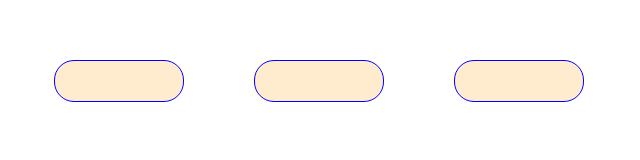
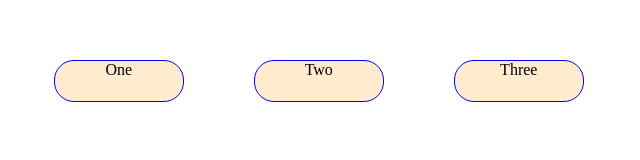
Before and after one commit to YouGoDevs/Sexy-UI, a React (Create React App) app: page / in a window 1280 px wide. Shown: the part 148-308 px from the top of the page, without its empty margins (327-967 px from the left). Built offline with nearby package versions, Linux system fonts and the light colour scheme.

Commit message:
updated children props in wrapper components

```diff
--- a/src/packages/tabs/src/wrappers/ContentWrapper.tsx
+++ b/src/packages/tabs/src/wrappers/ContentWrapper.tsx
@@ -3,7 +3,7 @@ import React from 'react'
 export const ContentWrapper = ({children}: any) => {
   return (
     <div>
-
+      {children}
     </div>
   )
 }
--- a/src/packages/tabs/src/wrappers/TitleWrapper.tsx
+++ b/src/packages/tabs/src/wrappers/TitleWrapper.tsx
@@ -3,7 +3,7 @@ import React from 'react'
 export const TitleWrapper = ({children} : any) => {
   return (
     <div>
-
+      {children}
     </div>
   )
 }
```
